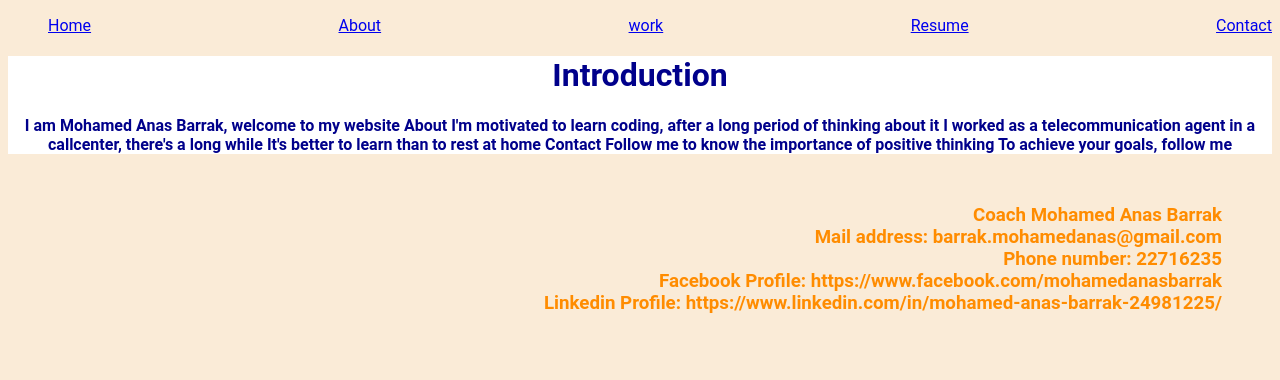
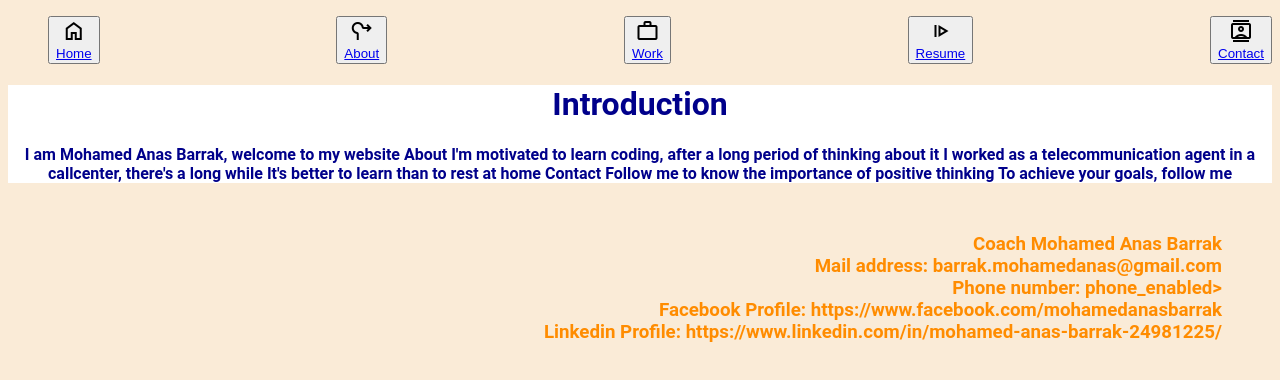
Before and after one commit to Anasbarrak/Checkpoint.HTML, a plain HTML site: page index.html in a window 1280 px wide. Drawn offline with nearby package versions, Linux system fonts and the light colour scheme.

Commit message:
index.html

```diff
--- a/index.html
+++ b/index.html
@@ -12,11 +12,21 @@
 <body>
     <ul class="Introduction">
 
-        <li><a href="#home">Home</a></li>
-        <li><a href="#about">About</a></li>
-        <li><a href="#work">work</a></li>
-        <li><a href="#resume">Resume</a></li>
-        <li><a href="#contact">Contact</a></li>
+        <button><span class="material-symbols-outlined">
+            home
+            </span><link rel="stylesheet" href="https://fonts.googleapis.com/css2?family=Material+Symbols+Outlined:opsz,wght,FILL,GRAD@48,400,0,0" /><li><a href="#home">Home</a></li></button>
+        <button><span class="material-symbols-outlined">
+            roundabout_right            </span><li><a href="#about">About</a></li></button>
+        <button><span class="material-symbols-outlined">
+            work
+            </span><li><a href="#work">Work</a></li></button>
+        <button><span class="material-symbols-outlined">
+            resume
+            </span><li><a href="#resume">Resume</a></li></button>
+        <button><span class="material-symbols-outlined">
+            contacts
+            </span><li><a href="#contact">Contact</a></li></button>
+
     </ul>
 
     <div class="About Me">
@@ -28,17 +38,14 @@
         <p>
             <h4>
         I am Mohamed Anas Barrak, welcome to my website
-
         About
         I'm motivated to learn coding, after a long period of thinking about it
         I worked as a telecommunication agent in a callcenter, there's a long while
         It's better to learn than to rest at home
-
-
         Contact
         Follow me to know the importance of positive thinking
         To achieve your goals, follow me
-        </h4>
+            </h4>
         </p>
 
     </div>
@@ -47,10 +54,11 @@
             <h3>
       <ol> Coach Mohamed Anas Barrak </ol>
       <ol> Mail address: barrak.mohamedanas@gmail.com </ol>
-      <ol> Phone number: 22716235 </ol>
-      <ol> Facebook Profile: https://www.facebook.com/mohamedanasbarrak</ol>
+      <ol> Phone number:<span class="<span class="material-symbols-outlined">
+        phone_enabled> </span>  </ol>
+      <ol> Facebook Profile: https://www.facebook.com/mohamedanasbarrak </ol>
       <ol> Linkedin Profile: https://www.linkedin.com/in/mohamed-anas-barrak-24981225/</ol>
-            </h3>
+
         </ul>
     </footer>
 </body>
--- a/styles.css
+++ b/styles.css
@@ -1,5 +1,6 @@
 body{
     background-color: antiquewhite;
+    text-decoration-color: cornflowerblue;
 }
 {
     margin: 90px;
@@ -15,6 +16,7 @@ body {
     display: flex;
     justify-content: space-between;
     list-style-type: none;
+
   }
 .About
 {
@@ -28,4 +30,5 @@ body {
 color: darkorange;
     text-align: right;
     margin: 50px ;
+
 }
```
